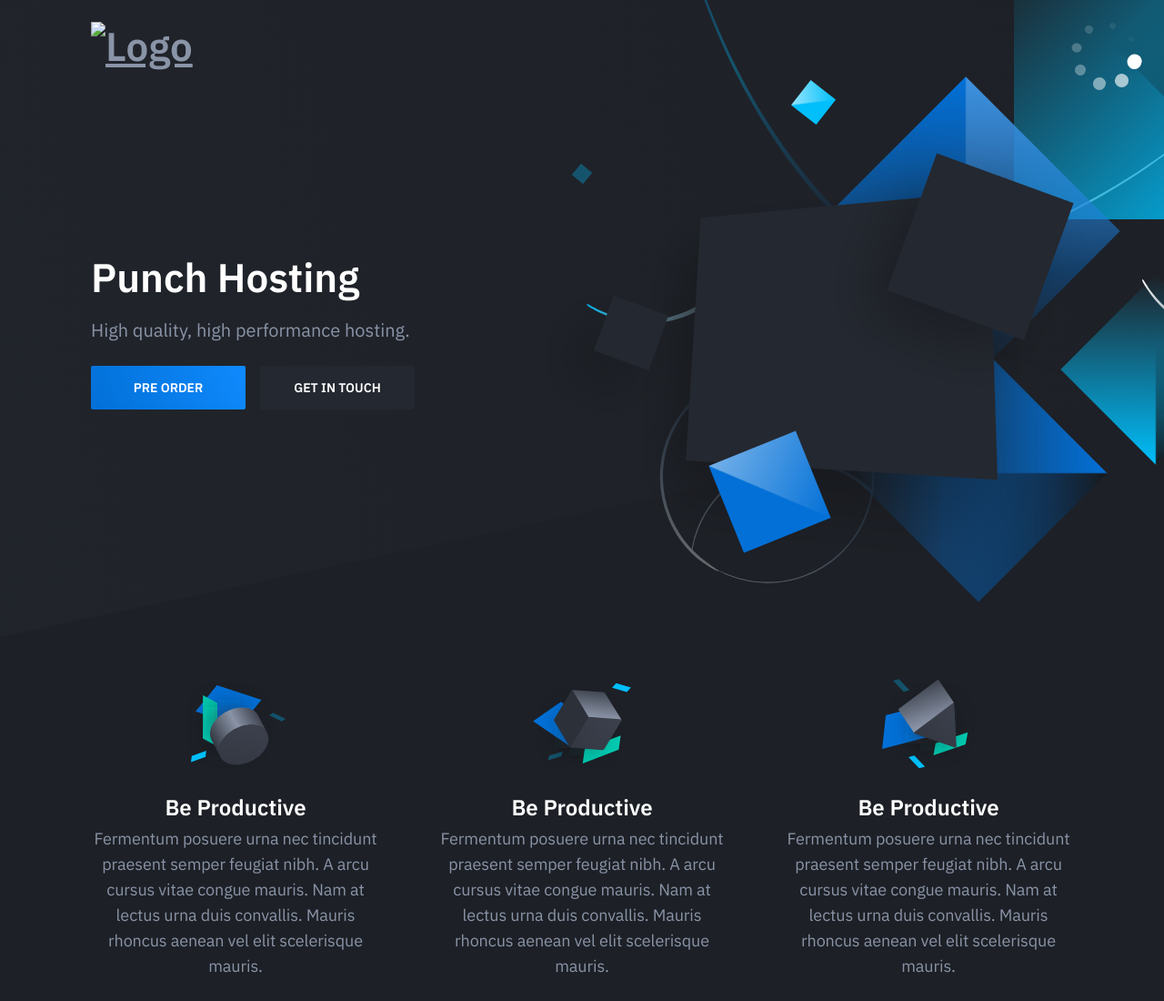
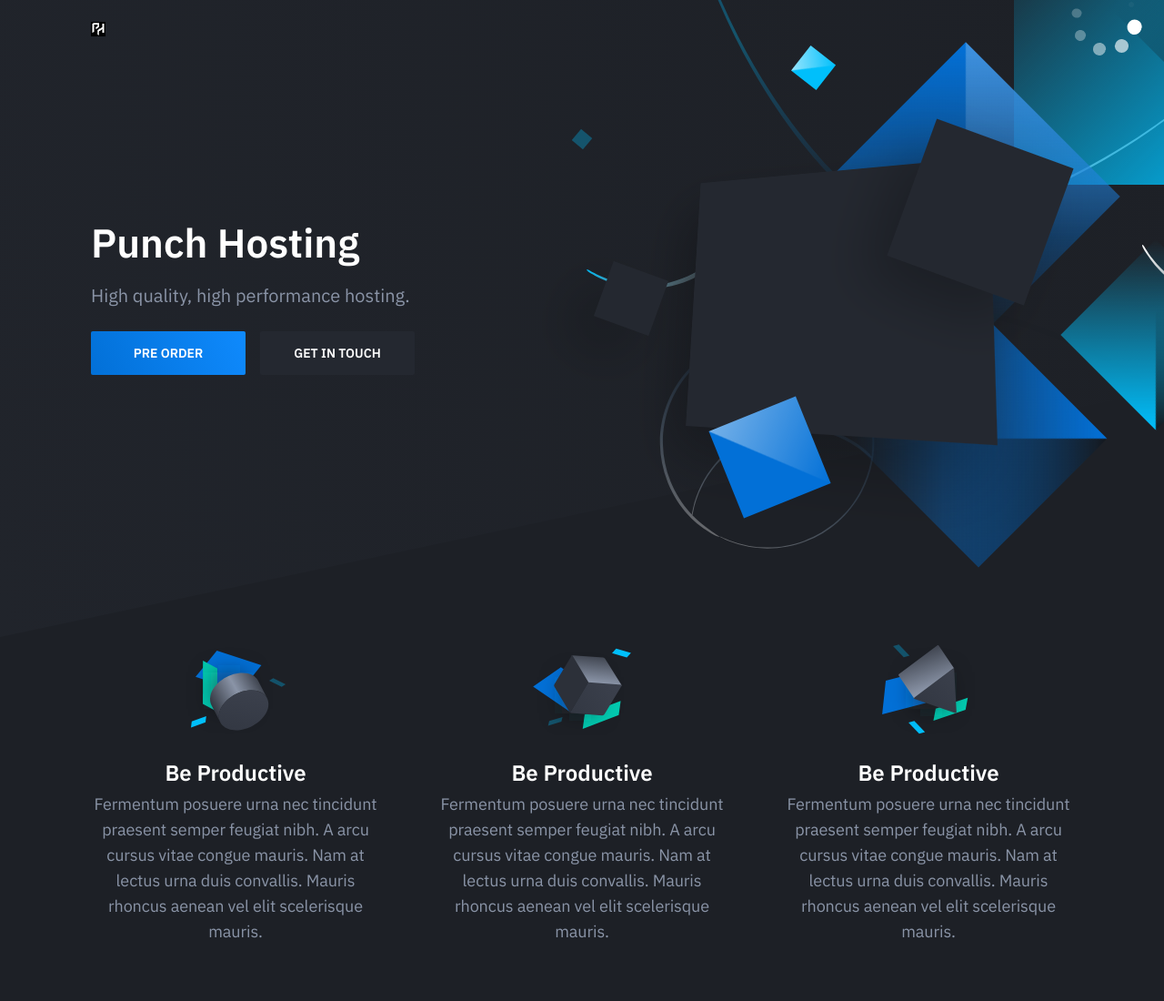
Before and after one commit to KieraDEV/PunchHost-Client, a plain HTML site: page index.html in a window 1280 px wide. Shown: the top 1100 px of the page at 91% size. Drawn offline with nearby package versions, Linux system fonts and the light colour scheme.

Commit message:
Update index.html

```diff
--- a/index.html
+++ b/index.html
@@ -20,7 +20,7 @@
                     <div class="brand header-brand">
                         <h1 class="m-0">
 							<a href="#">
-								<img class="header-logo-image" src="logo.png" alt="Logo">
+								<img class="header-logo-image" src="logo.ICO" alt="Logo">
                             </a>
                         </h1>
                     </div>
```
